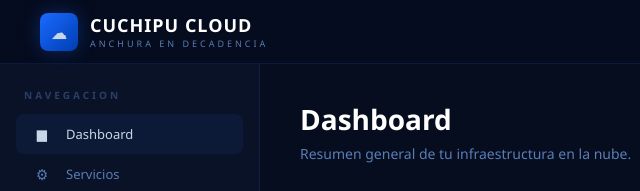
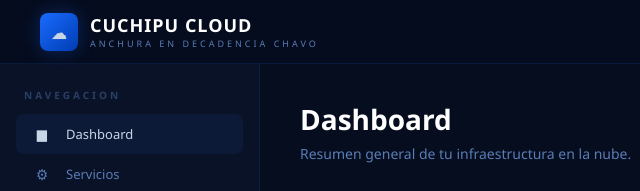
Before and after one commit to CarlosDevxb/Cuchinube, a website: page public/index.html in a window 1280 px wide. Shown: the top 191 px of the page, 0-640 px from the left. Drawn offline with Linux system fonts and the light colour scheme; no server answers.

Commit message:
Anchura baboso

```diff
--- a/public/index.html
+++ b/public/index.html
@@ -17,7 +17,7 @@
       <div class="brand-icon">&#9729;</div>
       <div class="brand-text">
         <div class="name">CUCHIPU CLOUD</div>
-        <div class="sub">Anchura en decadencia</div>
+        <div class="sub">Anchura en decadencia chavo</div>
       </div>
     </a>
     <nav>
```
